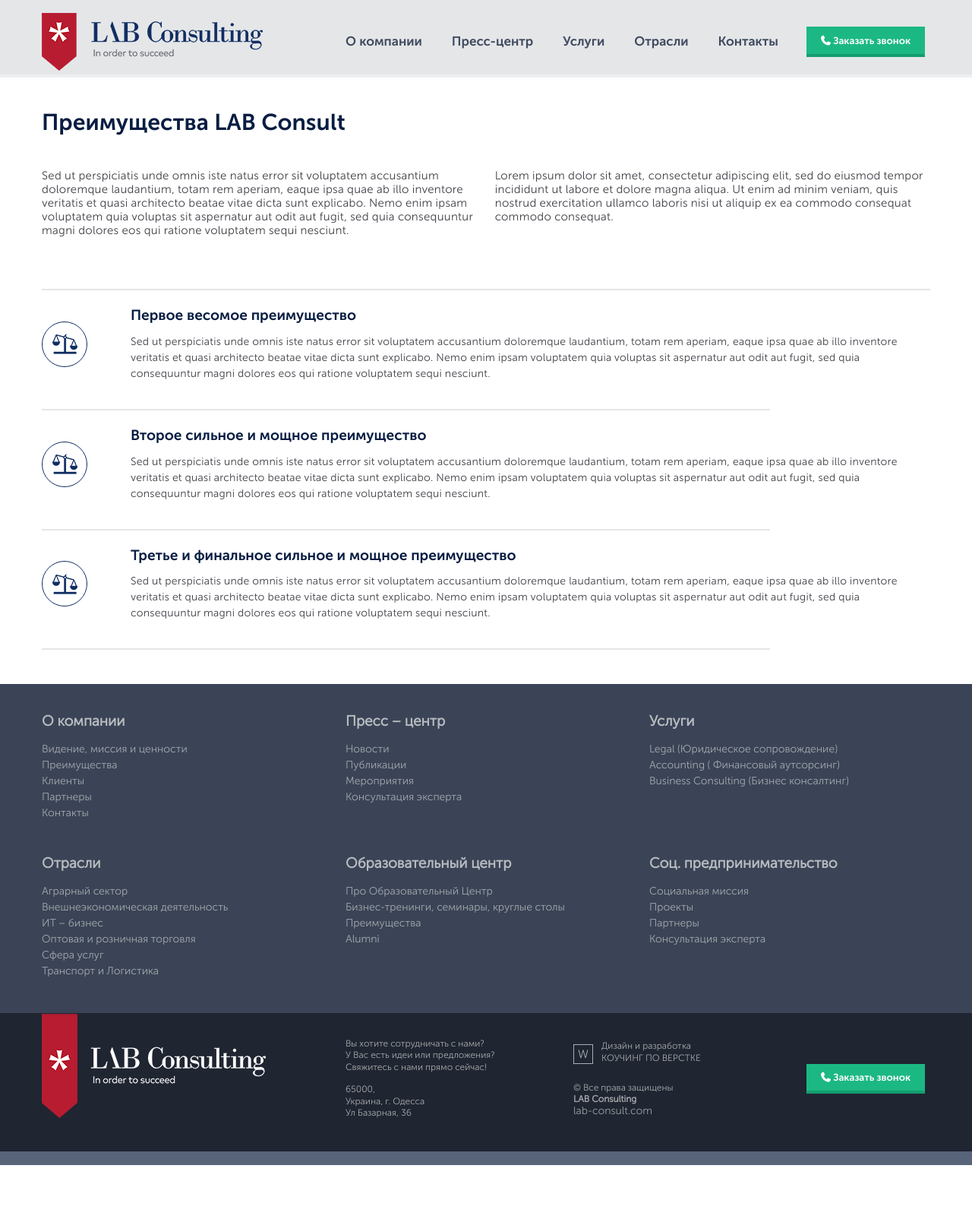
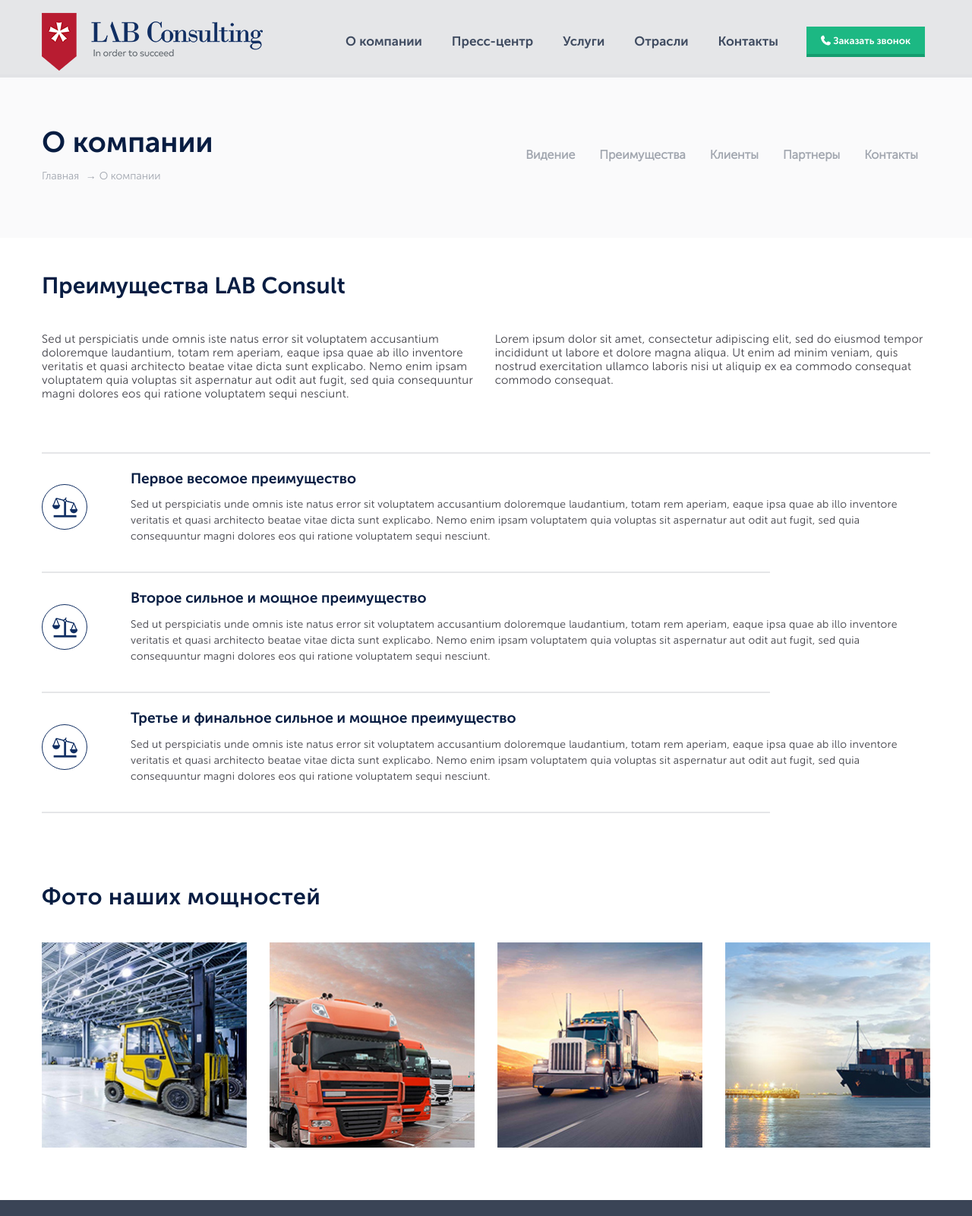
Before and after one commit to niminskiy/diploma-wayup, a plain HTML site: page about.html in a window 1280 px wide. Shown: the top 1600 px of the page at 76% size. Before the commit the page ends 1533 px from the top, so only its background shows below. Drawn offline with Linux system fonts and the light colour scheme.

Commit message:
Добавил "крошки".

```diff
--- a/about.html
+++ b/about.html
@@ -67,6 +67,39 @@
 				</div>
 			</div>
 		</div>
+		<div class="describe">
+			<div class="container">
+				<div class="row align-items-center">
+					<div class="col-lg-4">
+						<h1 class="title">
+							О компании
+						</h1>
+						<div class="crumblebread d-flex">
+							<span itemprop="itemListElement" itemscope itemtype="http://schema.org/ListItem">
+								<a class="breadcrumbs__link" href="index.html">
+									<span>
+										Главная
+									</span>
+								</a>
+								<meta itemprop="position" content="1">
+								</span>
+								<span>
+									О компании
+								</span>
+							</div>
+					</div>
+					<div class="col-lg-8">
+						<ul class="paragraph d-flex flex-column align-items-center justify-content-center text-center text-md-left flex-md-row justify-content-lg-end">
+							<li class="page_item"><a href="#">Видение</a></li>
+							<li class="page_item"><a href="#">Преимущества</a></li>
+							<li class="page_item"><a href="#">Клиенты</a></li>
+							<li class="page_item"><a href="#">Партнеры</a></li>
+							<li class="page_item"><a href="#">Контакты</a></li>
+						</ul>
+					</div>
+				</div>
+			</div>
+		</div>
 	</header>
 	<section class="merit" id="merit">
 		<div class="container">
@@ -125,6 +158,49 @@
 							</div>
 						</li>
 					</ul>
+				</div>
+			</div>
+		</div>
+	</section>
+	<section class="presentation" id="presentation">
+		<div class="container">
+			<div class="row">
+				<div class="col-lg-12">
+					<h2 class="photos-title">
+						Фото наших мощностей
+					</h2>
+				</div>
+				<div class="col-lg-3">
+					<div class="image">
+						<a href="#" class="image__link">
+							<img src="img/vehicle1.jpg" class="image__item" alt="vehicle">
+							<div class="image__over"></div>
+						</a>
+					</div>
+				</div>
+				<div class="col-lg-3">
+					<div class="image">
+						<a href="#" class="image__link">
+							<img src="img/vehicle2.jpg" class="image__item" alt="vehicle">
+							<div class="image__over"></div>
+						</a>
+					</div>
+				</div>
+				<div class="col-lg-3">
+					<div class="image">
+						<a href="#" class="image__link">
+							<img src="img/vehicle3.jpg" class="image__item" alt="vehicle">
+							<div class="image__over"></div>
+						</a>
+					</div>
+				</div>
+				<div class="col-lg-3">
+					<div class="image">
+						<a href="#" class="image__link">
+							<img src="img/vehicle4.jpg" class="image__item" alt="vehicle">
+							<div class="image__over"></div>
+						</a>
+					</div>
 				</div>
 			</div>
 		</div>
--- a/css/main.css
+++ b/css/main.css
@@ -96,7 +96,8 @@ ul,li {
 a {
 	box-sizing: border-box;
 	text-decoration: none;
-	font-size: 14px;
+  font-size: 14px;
+  outline: none;
 }
 
 a, button, input {
@@ -559,6 +560,119 @@ button, button:hover, button:focus, button:active {
 
 /*-----About page-----*/
 
+.describe {
+  padding: 63px 0 71px;
+  background-color: #fafafb;
+  border-top: 4px solid #f1f1f3;
+  color: #a1a6af;
+}
+
+.describe h1 {
+  font-family: 'Museo Sans 700';
+	font-size: 38px;
+	color: #081d42;
+}
+
+.crumblebread {
+  margin-top: 10px;
+}
+
+.breadcrumbs__link {
+  color: #a1a6af;
+}
+
+.breadcrumbs__link:not(:last-child):after {
+  content: '\2192';
+  margin: 0 4px 0 5px;
+}
+
+.paragraph a {
+  display: block;
+  font-size: 16px;
+  font-weight: 700;
+  line-height: 1.35;
+  padding: 13px 14px;
+  color: #a1a6af;
+  border: 2px solid transparent;
+  transition: all .6s ease;
+}
+
+.paragraph a:hover {
+  text-decoration: none;
+  outline: none;
+  color: #b81c31;
+  border: 2px solid #b81c31;
+  border-radius: 2px;
+}
+
+ .paragraph a:active {
+  text-decoration: none;
+  outline: none;
+  color: #b81c31;
+  border: 2px solid #b81c31;
+  border-radius: 2px;
+}
+
+.presentation {
+  padding: 47px 0 69px;
+}
+
+.photos-title {
+  margin-bottom: 42px;
+  letter-spacing: 0.02em;
+}
+
+.image__item {
+  width: 270px;
+  height: 270px;
+}
+
+.resourse {
+  max-width: 270px;
+  width: 100%;
+  transition: all 0.6s ease;
+  position: relative;
+  overflow: hidden;
+}
+
+.resourse__detailes {
+position: absolute;
+top: -300px;
+left: -300px;
+opacity: 0;
+width: 100%;
+height: 100%;
+justify-content: center;
+border: 7px solid #9a97a7;
+transition: all 0.6s ease;
+background: rgba(58,68,86,0.7);
+}
+
+.resourse__link {
+color: #fff;
+font-size: 29px;
+}
+
+.resourse__expand {
+color: #fff;
+transform: rotate(45deg);
+transform: rotate(45deg) scale(1) skew(1deg) translate(0);
+  -webkit-transform: rotate(45deg) scale(1) skew(1deg) translate(0);
+  -moz-transform: rotate(45deg) scale(1) skew(1deg) translate(0);
+  -o-transform: rotate(45deg) scale(1) skew(1deg) translate(0);
+  -ms-transform: rotate(45deg) scale(1) skew(1deg) translate(0);
+}
+
+.resourse__link:hover {
+color: #fff;
+}
+
+.resourse:hover .resourse__detailes  {
+  opacity: 1;
+  top: 0;
+  left: 0;
+}
+
 /*---Section Merit---*/
 
 .merit {
```
Also changed, not shown: index.html (+1 -1 lines), img/vehicle1.jpg (added), img/vehicle2.jpg (added), img/vehicle3.jpg (added), img/vehicle4.jpg (added).
